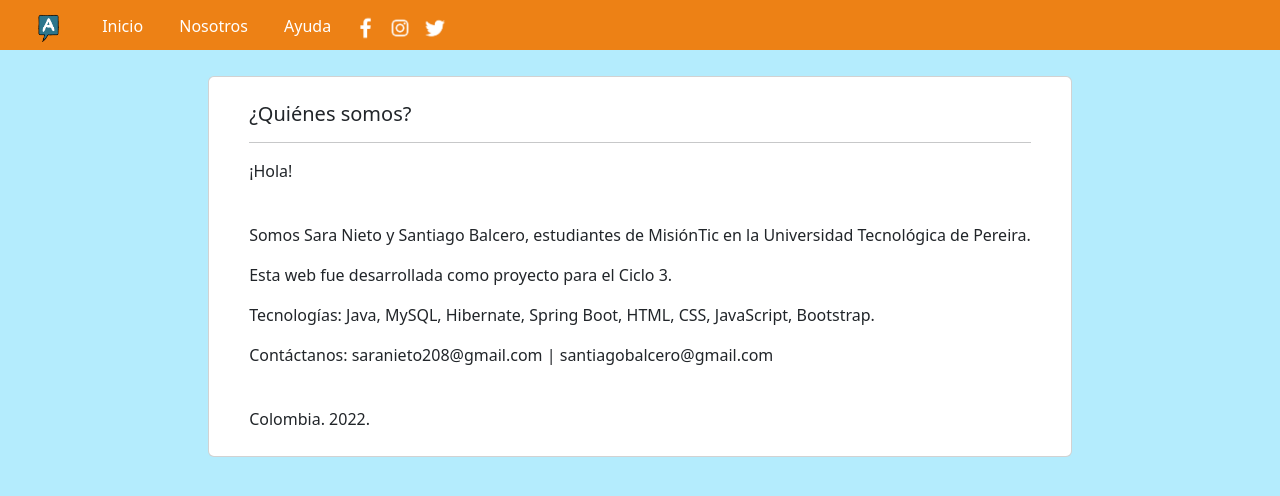
After one commit to Santiago-Balcero/Adoptame, a web app: page /nosotros.html in a window 1280 px wide. The commit adds this page. Shown: the top 496 px of the page. Run offline with its HTML, style and script files only (its server is not run), Linux system fonts and the light colour scheme; data that the repository does not hold is empty.

Commit message:
created nosotros.html and navigation for it

```diff
--- a/src/main/java/com/adoptame/controller/MascotaController.java
+++ b/src/main/java/com/adoptame/controller/MascotaController.java
@@ -47,7 +47,6 @@ public class MascotaController {
     @GetMapping("/{idmascota}")
     @CrossOrigin("*")
     public Mascota getMascota(@PathVariable(name="idmascota") int idmascota) {
-        System.out.println("AAAAAAAAAAAAAAAAAAAAAAAAAAAAAAA");
         return service.getMascota(idmascota);
     }
 
--- a/web/adopcion.html
+++ b/web/adopcion.html
@@ -12,7 +12,7 @@
     <nav class='navigation'>
         <a ><img width="35" src="./img/LOGO A navbar.png" alt="logo.png"></a>
         <a class="nav-item nav-custom" href="" id="inicio">Inicio</a>
-        <a class="nav-item nav-custom" href="" >Nosotros</a>
+        <a class="nav-item nav-custom" href="" id="nosotros" >Nosotros</a>
         <a class="nav-item nav-custom" href="" >Ayuda</a>
         <a class="nav-item nav-custom" href="principal.html" >Cerrar sesión</a>
         <a class='nav-logo'href="https://www.facebook.com/"><img width="30" src="./img/LOGO facebook.png" alt="facebook.png"></a>
--- a/web/info-adopcion.html
+++ b/web/info-adopcion.html
@@ -12,7 +12,7 @@
     <nav class='navigation'>
         <a ><img width="35" src="./img/LOGO A navbar.png" alt="logo.png"></a>
         <a class="nav-item nav-custom" href="" id="inicio">Inicio</a>
-        <a class="nav-item nav-custom" href="" >Nosotros</a>
+        <a class="nav-item nav-custom" href="" id="nosotros">Nosotros</a>
         <a class="nav-item nav-custom" href="" >Ayuda</a>
         <a class="nav-item nav-custom" href="principal.html" >Cerrar sesión</a>
         <a class='nav-logo'href="https://www.facebook.com/"><img width="30" src="./img/LOGO facebook.png" alt="facebook.png"></a>
--- a/web/inicio.html
+++ b/web/inicio.html
@@ -12,7 +12,7 @@
     <nav class='navigation'>
         <a ><img width="35" src="./img/LOGO A navbar.png" alt="logo.png"></a>
         <a class="nav-item nav-custom" href="" id="inicio" >Inicio</a>
-        <a class="nav-item nav-custom" href="" >Nosotros</a>
+        <a class="nav-item nav-custom" href="" id="nosotros" >Nosotros</a>
         <a class="nav-item nav-custom" href="" >Ayuda</a>
         <a class="nav-item nav-custom" href="principal.html" >Cerrar sesión</a>
         <a class='nav-logo'href="https://www.facebook.com/"><img width="30" src="./img/LOGO facebook.png" alt="facebook.png"></a>
--- a/web/js/adopcion.js
+++ b/web/js/adopcion.js
@@ -137,6 +137,7 @@ async function main(){
         mostrarCiudades(ciudades)
         mostrarRazas(razas)
         mostrarMascotas(mascotas)
+        document.getElementById("nosotros").href = "nosotros.html?username=" + username
         document.getElementById("inicio").href = "inicio.html?username=" + getDataUrl()
     }
 }
--- a/web/js/info-adopcion.js
+++ b/web/js/info-adopcion.js
@@ -136,10 +136,12 @@ async function main() {
         window.location.href = "principal.html"
     }
     else {
+        const username = getDataUrlUsername()
         const idmascota = getDataUrlIdmascota()
         const mascota = await getMascota(idmascota)
         mostrarMascota(mascota)
-        document.getElementById("inicio").href = "inicio.html?username=" + getDataUrlUsername()
+        document.getElementById("nosotros").href = "nosotros.html?username=" + username
+        document.getElementById("inicio").href = "inicio.html?username=" + username
     }
 }
 
--- a/web/js/inicio.js
+++ b/web/js/inicio.js
@@ -332,6 +332,7 @@ async function main() {
         mostrarPerfil(usuario)
         mostrarMascotas(mascotas, usuario.username)
         mostrarAdopciones(adopciones)
+        document.getElementById("nosotros").href = "nosotros.html?username=" + usuario.username
         document.getElementById("inicio").href = "inicio.html?username=" + usuario.username
     }
 }
--- a/web/js/mascota.js
+++ b/web/js/mascota.js
@@ -144,7 +144,9 @@ function main() {
     if(sessionStorage.getItem("AuthenticationState") === null) {
         window.location.href = "principal.html"
     }
-    document.getElementById("inicio").href = "inicio.html?username=" + getDataUrlUsername()
+    const username = getDataUrlUsername()
+    document.getElementById("inicio").href = "inicio.html?username=" + username
+    document.getElementById("nosotros").href = "nosotros.html?username=" + username
     getDataUrlMascota()
 }
 
--- /dev/null
+++ b/web/js/nosotros.js
@@ -0,0 +1,18 @@
+function getDataUrl() {
+    const search = window.location.search
+    const urlHTML = new URLSearchParams(search)
+    const username = urlHTML.get("username")
+    return username
+}
+
+function main() {
+    if (sessionStorage.getItem("AuthenticationState") === null) {
+        document.getElementById("inicio").href = "principal.html"
+    }
+    else {
+        const username = getDataUrl()
+        document.getElementById("inicio").href = "inicio.html?username=" + username
+    }
+}
+
+main()
--- a/web/js/principal.js
+++ b/web/js/principal.js
@@ -42,9 +42,7 @@ async function hashPass(password){
     const resp = await fetch(`${url}/pass/${password}`, {
         method: "GET"
     })
-    console.log(resp)
     const pass = await resp.text()
-    console.log(pass)
     return pass
 }
 
--- a/web/js/usuario.js
+++ b/web/js/usuario.js
@@ -119,7 +119,8 @@ async function getDataURL() {
         UPDATE_PERSON.update = true
         UPDATE_PERSON.username = usuario.username
         document.getElementById("btn-create-user").setAttribute("value", "Actualizar")
-        document.getElementById("inicio").href = "inicio.html?username=" + usuario.username
+    document.getElementById("nosotros").href = "nosotros.html?username=" + usuario.username
+    document.getElementById("inicio").href = "inicio.html?username=" + usuario.username
     }
     else {
         document.getElementById("inicio").href = "principal.html"
--- a/web/mascota.html
+++ b/web/mascota.html
@@ -24,7 +24,7 @@
     <nav>
         <a><img width="35" src="./img/LOGO A navbar.png" alt="logo.png"></a>
         <a class="nav-item" href="" id="inicio">Inicio</a>
-        <a class="nav-item" href="">Nosotros</a>
+        <a class="nav-item" href="" id="nosotros">Nosotros</a>
         <a class="nav-item" href="">Ayuda</a>
         <a class="nav-item nav-custom" href="principal.html" >Cerrar sesión</a>
         <a class='nav-logo' href="https://www.facebook.com/"><img width="30" src="./img/LOGO facebook.png"
--- /dev/null
+++ b/web/nosotros.html
@@ -0,0 +1,56 @@
+<!DOCTYPE html>
+<html lang="en">
+
+<head>
+    <meta charset="UTF-8">
+    <meta http-equiv="X-UA-Compatible" content="IE=edge">
+    <meta name="viewport" content="width=device-width, initial-scale=1.0">
+    <title>Adopta.me</title>
+    <link href="https://cdn.jsdelivr.net/npm/bootstrap@5.2.0/dist/css/bootstrap.min.css" rel="stylesheet"
+        integrity="sha384-gH2yIJqKdNHPEq0n4Mqa/HGKIhSkIHeL5AyhkYV8i59U5AR6csBvApHHNl/vI1Bx" crossorigin="anonymous">
+    <link rel="stylesheet" href="./styles/nosotros.css">
+</head>
+
+<body>
+    <nav class='navigation'>
+        <a><img width="35" src="./img/LOGO A navbar.png" alt="logo.png"></a>
+        <a class="nav-item nav-custom" href="" id="inicio">Inicio</a>
+        <a class="nav-item nav-custom" href="">Nosotros</a>
+        <a class="nav-item nav-custom" href="">Ayuda</a>
+        <a class='nav-logo' href="https://www.facebook.com/"><img width="30" src="./img/LOGO facebook.png"
+                alt="facebook.png"></a>
+        <a class='nav-logo' href="https://www.instagram.com/"><img width="30" src="./img/LOGO ig.png"
+                alt="instragam.png"></a>
+        <a class='nav-logo' href="https://www.twitter.com/"><img width="30" src="./img/LOGO tw.png"
+                alt="twitter.png"></a>
+    </nav>
+    <div class="container-fluid" id="nosotros">
+        <div class="card">
+            <div class="card-body">
+                <h5>¿Quiénes somos?</h5>
+                <hr>
+                <p class="card-text">¡Hola!</p>
+                <br>
+                <p class="card-text">Somos Sara Nieto y Santiago Balcero, estudiantes de MisiónTic en la Universidad Tecnológica de Pereira.</p>
+                <p class="card-text">Esta web fue desarrollada como proyecto para el Ciclo 3.</p>
+                <p class="card-text">Tecnologías: Java, MySQL, Hibernate, Spring Boot, HTML, CSS, JavaScript, Bootstrap.</p>
+                <p class="card-text">Contáctanos: saranieto208@gmail.com | santiagobalcero@gmail.com</p>
+                <br>
+                <p class="card-text">Colombia. 2022.</p>
+
+            </div>
+        </div>
+    </div>
+    <script src="https://cdn.jsdelivr.net/npm/bootstrap@5.2.0/dist/js/bootstrap.bundle.min.js"
+        integrity="sha384-A3rJD856KowSb7dwlZdYEkO39Gagi7vIsF0jrRAoQmDKKtQBHUuLZ9AsSv4jD4Xa"
+        crossorigin="anonymous"></script>
+    <script src="https://cdn.jsdelivr.net/npm/@popperjs/core@2.11.5/dist/umd/popper.min.js"
+        integrity="sha384-Xe+8cL9oJa6tN/veChSP7q+mnSPaj5Bcu9mPX5F5xIGE0DVittaqT5lorf0EI7Vk"
+        crossorigin="anonymous"></script>
+    <script src="https://cdn.jsdelivr.net/npm/bootstrap@5.2.0/dist/js/bootstrap.min.js"
+        integrity="sha384-ODmDIVzN+pFdexxHEHFBQH3/9/vQ9uori45z4JjnFsRydbmQbmL5t1tQ0culUzyK"
+        crossorigin="anonymous"></script>
+    <script src="./js/nosotros.js"></script>
+</body>
+
+</html>
--- a/web/principal.html
+++ b/web/principal.html
@@ -11,7 +11,7 @@
 <body>
     <nav class='navigation'>
         <a ><img width="35" src="./img/LOGO A navbar.png" alt="logo.png"></a>
-        <a class="nav-item" href="" >Nosotros</a>
+        <a class="nav-item" href="nosotros.html" >Nosotros</a>
         <a class="nav-item" href="" >Ayuda</a>
         <a class='nav-logo'href="https://www.facebook.com/"><img width="30" src="./img/LOGO facebook.png" alt="facebook.png"></a>
         <a class='nav-logo'href="https://www.instagram.com/"><img width="30" src="./img/LOGO ig.png" alt="instragam.png"></a>
--- /dev/null
+++ b/web/styles/nosotros.css
@@ -0,0 +1,41 @@
+body{
+    background: #b4ecfd;
+}
+.navigation {
+    top: 130px;
+    background-color: #ED8115;
+    height: 50px;
+    padding: 10px 15px;
+    overflow: hidden;
+    border: black;
+    border-width: 10px;
+}
+nav a {
+    padding: 16px;
+    color: white;
+    text-align: center;
+    text-decoration: none;
+}
+.nav-custom:hover {
+    color: white;
+    background-color: #2D768C;
+}
+.nav-logo{
+    padding: 0px;
+}
+.container-fluid{
+    display: flex;
+    justify-content: center;
+    margin-top: 2%;
+}
+.card{
+    padding-bottom: 0px;
+}
+.card-body{
+    padding: 40px;
+    padding-top: 25px;
+    padding-bottom: 25px;
+}
+.card-img-top{
+    height: 50vh;
+}
--- a/web/usuario.html
+++ b/web/usuario.html
@@ -24,7 +24,7 @@
     <nav>
         <a><img width="35" src="./img/LOGO A navbar.png" alt="logo.png"></a>
         <a class="nav-item" href="" id="inicio">Inicio</a>
-        <a class="nav-item" href="">Nosotros</a>
+        <a class="nav-item" href="" id="nosotros">Nosotros</a>
         <a class="nav-item" href="">Ayuda</a>
         <a class='nav-logo' href="https://www.facebook.com/"><img width="30" src="./img/LOGO facebook.png"
                 alt="facebook.png"></a>
```
Also changed, not shown: 1 other file.
